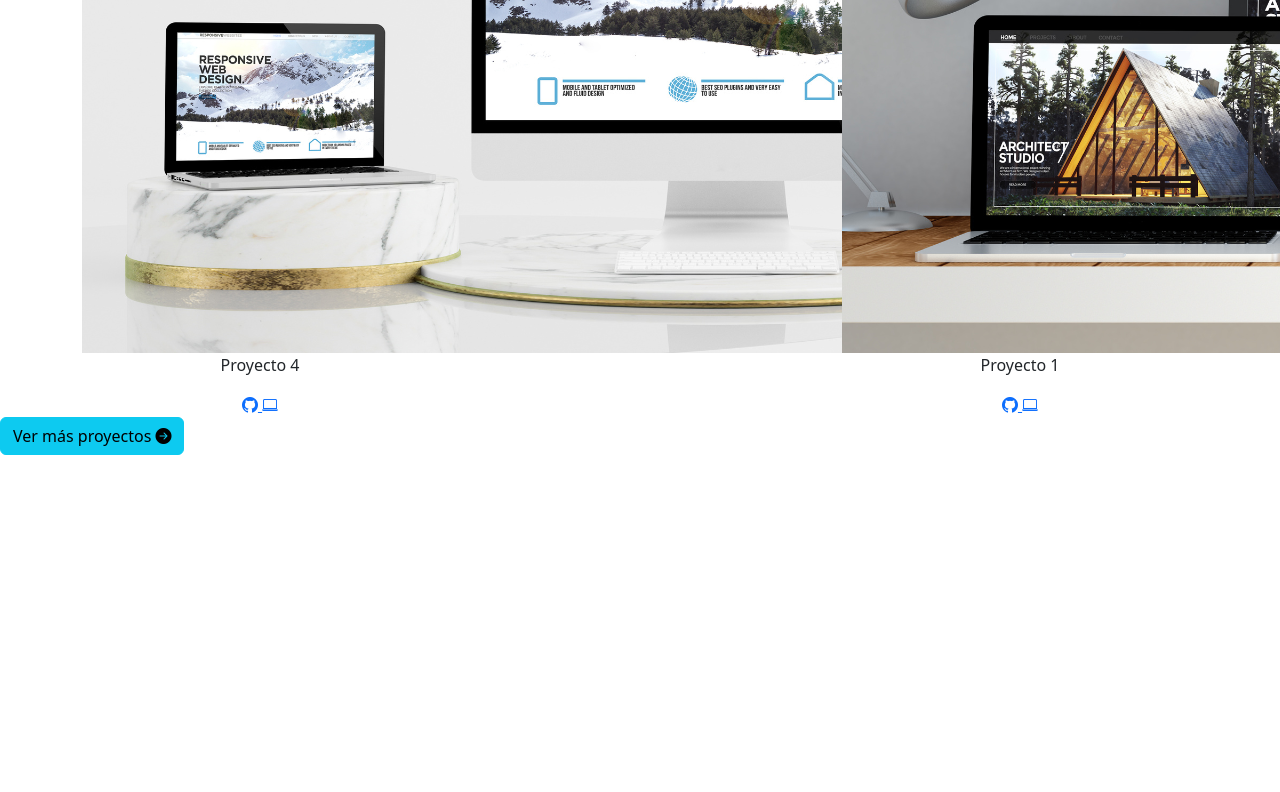
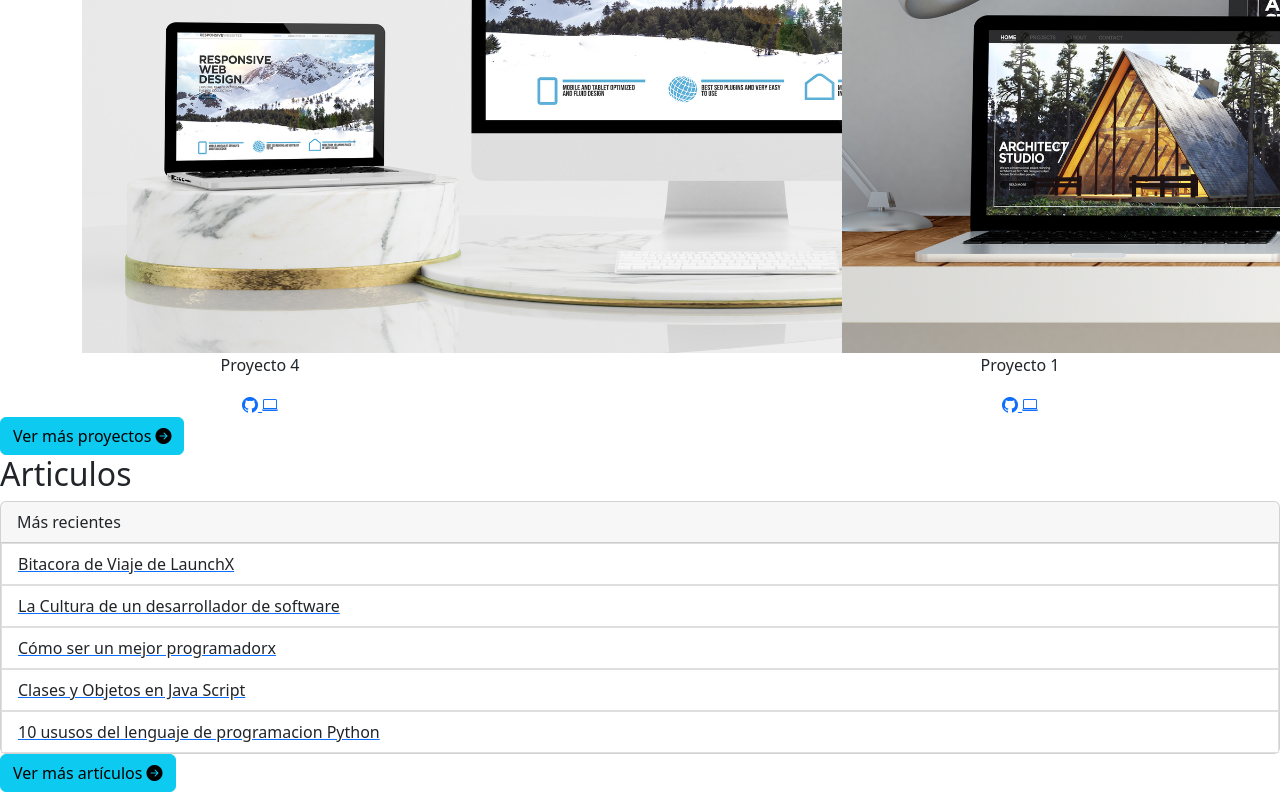
Before and after one commit to TecnolochicasJo/miPortafolio, a plain HTML site: page index.html in a window 1280 px wide. Shown: the part 2555-3347 px from the top of the page. Before the commit the page ends 3010 px from the top, so only its background shows below. Drawn offline with nearby package versions, Linux system fonts and the light colour scheme; a web font is replaced by a local one.

Commit message:
9. Seccion articulos

```diff
--- a/index.html
+++ b/index.html
@@ -230,6 +230,39 @@
         </a>
     </section>
 
+    <!-- Articulos -->
+    <section class="articulos justify-content-start">
+        <h2 class="section-titulo texto-negro">Articulos</h2>
+        <div class="card">
+            <div class="card-header">
+                Más recientes
+            </div>
+            <ul class="list-group list-group-flush">
+                <a href="https://luceroluciano.github.io/my_launchx_blog/" target="_blank" rel="noopener noreferrer">
+                    <li class="list-group-item">Bitacora de Viaje de LaunchX</li>
+                </a>
+                <a href="https://luceroluciano.github.io/my_launchx_blog/posts/intro/" target="_blank" rel="noopener noreferrer">
+                    <li class="list-group-item">La Cultura de un desarrollador de software</li>
+                </a>
+                <a href="#/" target="_blank" rel="noopener noreferrer">
+                    <li class="list-group-item">Cómo ser un mejor programadorx</li>
+                </a>
+                <a href="#/" target="_blank" rel="noopener noreferrer">
+                    <li class="list-group-item">Clases y Objetos en Java Script</li>
+                </a>
+                <a href="#/" target="_blank" rel="noopener noreferrer">
+                    <li class="list-group-item">10 ususos del lenguaje de programacion Python</li>
+                </a>
+            </ul>
+        </div>
+        <a href="#" target="_blank" rel="nooper noreferrer">
+            <button type="button" class="btn btn-info">
+                Ver más artículos
+                <i class="bi bi-arrow-right-circle-fill"></i>
+            </button>
+        </a>
+    </section>
+
 
 
 
```
